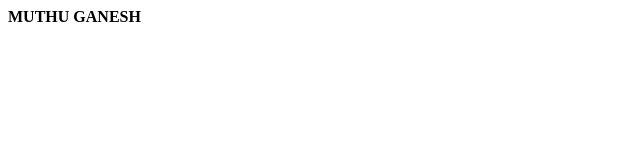
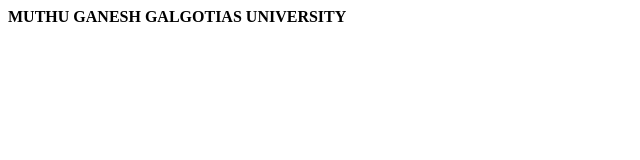
Before and after one commit to muthu2008mca/muthu_profile, a plain HTML site: page index.html in a window 1280 px wide. Shown: the whole page, without its empty margins (0-640 px from the left). Drawn offline with Linux system fonts and the light colour scheme.

Commit message:
updated changes

```diff
--- a/index.html
+++ b/index.html
@@ -8,5 +8,6 @@
 </head>
 <body>
     <b>MUTHU GANESH</b>
+    <b>GALGOTIAS UNIVERSITY</b>
 </body>
 </html>
```
